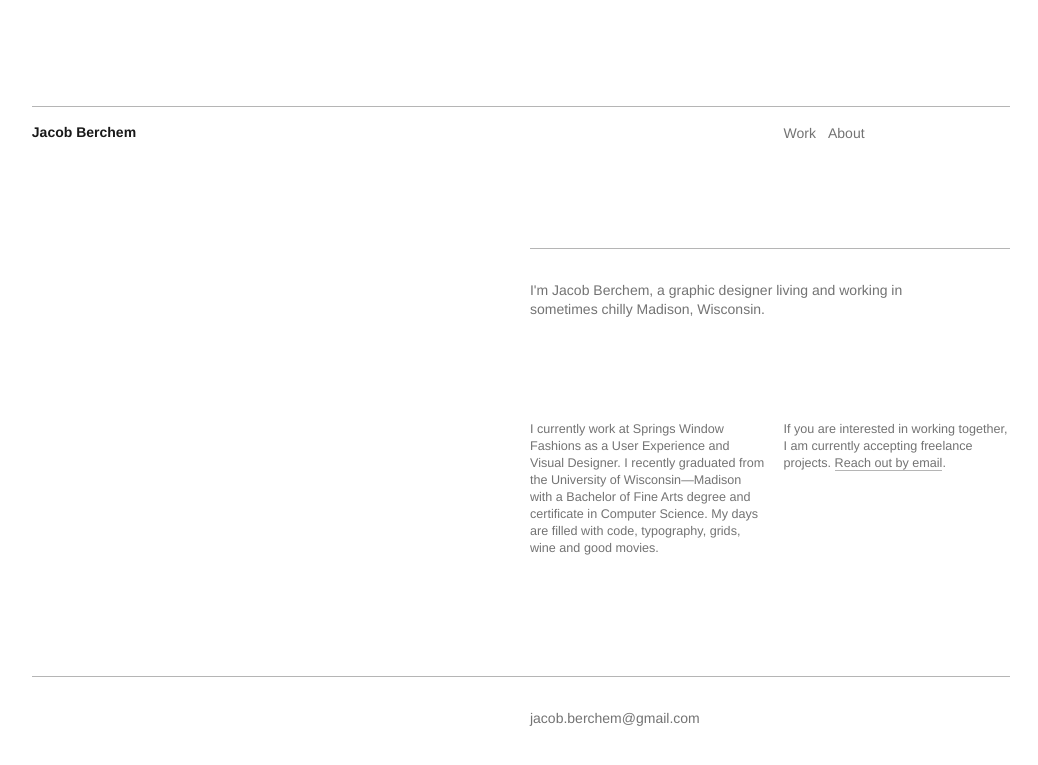
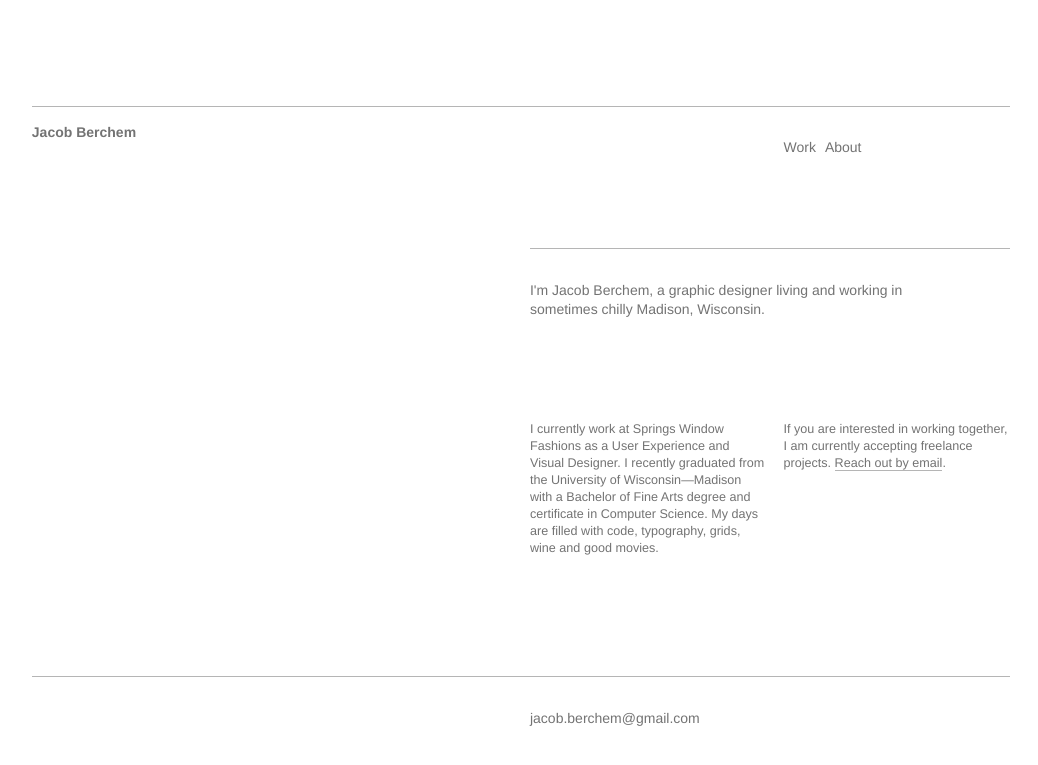
Before and after one commit to vpineda7/jakeberkuwmad.github.io, a Jekyll site: the page built from about/index.html, in a window 1280 px wide. Shown: the top 765 px of the page, without its empty margins (119-1157 px from the left). Built offline with Jekyll 4.4.1, drawn with Linux system fonts in a browser that asks for light colours.

Commit message:
Spacing updates

```diff
--- a/_includes/header.html
+++ b/_includes/header.html
@@ -1,8 +1,8 @@
 <header>
     <div class="rule"></div>
-    <a href="/"><h1>Jacob Berchem</h1></a>
+    <h1><a href="/">Jacob Berchem</a></h1>
     <nav>
-      <a href="/">Work</a>
-      <a href="/about">About</a>
+      <h2><a href="/">Work</a></h2>
+      <h2><a href="/about">About</a></h2>
     </nav>
 </header>
--- a/_scss/layout.scss
+++ b/_scss/layout.scss
@@ -26,8 +26,9 @@ header {
     width:50%;
     float:right;
     padding-left: $half-gutter;
-    a {
+    h2 {
       margin-right: $half-gutter;
+      float:left;
     }
   }
 }
@@ -50,7 +51,7 @@ header {
     width:50%;
   }
   .odd-shape { /* Important for odd-shaped images */
-    width:35% !important;
+    width:34.75% !important;
   }
 }
 
--- a/about/index.html
+++ b/about/index.html
@@ -4,7 +4,7 @@ title: About
 description: I'm Jacob Berchem, a graphic designer living and working in sometimes chilly Madison, Wisconsin.
 ---
 
-<section class="text-columns">
+<section class="text-columns about-text-columns">
   <p class="left">I currently work at Springs Window Fashions as a User Experience and Visual Designer. I recently graduated from the University of Wisconsin&mdash;Madison with a Bachelor of Fine Arts degree and certificate in Computer Science. My days are filled with code, typography, grids, wine and <a href="http://letterboxd.com/jakeberk/" target="_blank" >good movies</a>.</p>
   <p class="right">If you are interested in working together, I am currently accepting freelance projects. <a href="mailto:jacob.berchem@gmail.com" id="underlined-link">Reach out by email</a>.</p>
 </section>
```
